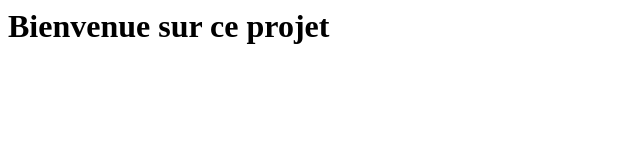
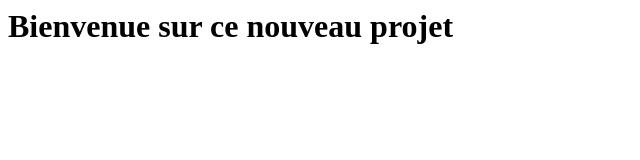
Before and after one commit to WonderOfU3/WonderOfU3.github.io, a plain HTML site: page index.html in a window 1280 px wide. Shown: the whole page, without its empty margins (0-640 px from the left). Drawn offline with Linux system fonts and the light colour scheme.

Commit message:
[ADD] new title

```diff
--- a/index.html
+++ b/index.html
@@ -1 +1 @@
-<h1>Bienvenue sur ce projet</h1>
+<h1>Bienvenue sur ce nouveau projet</h1>
```
